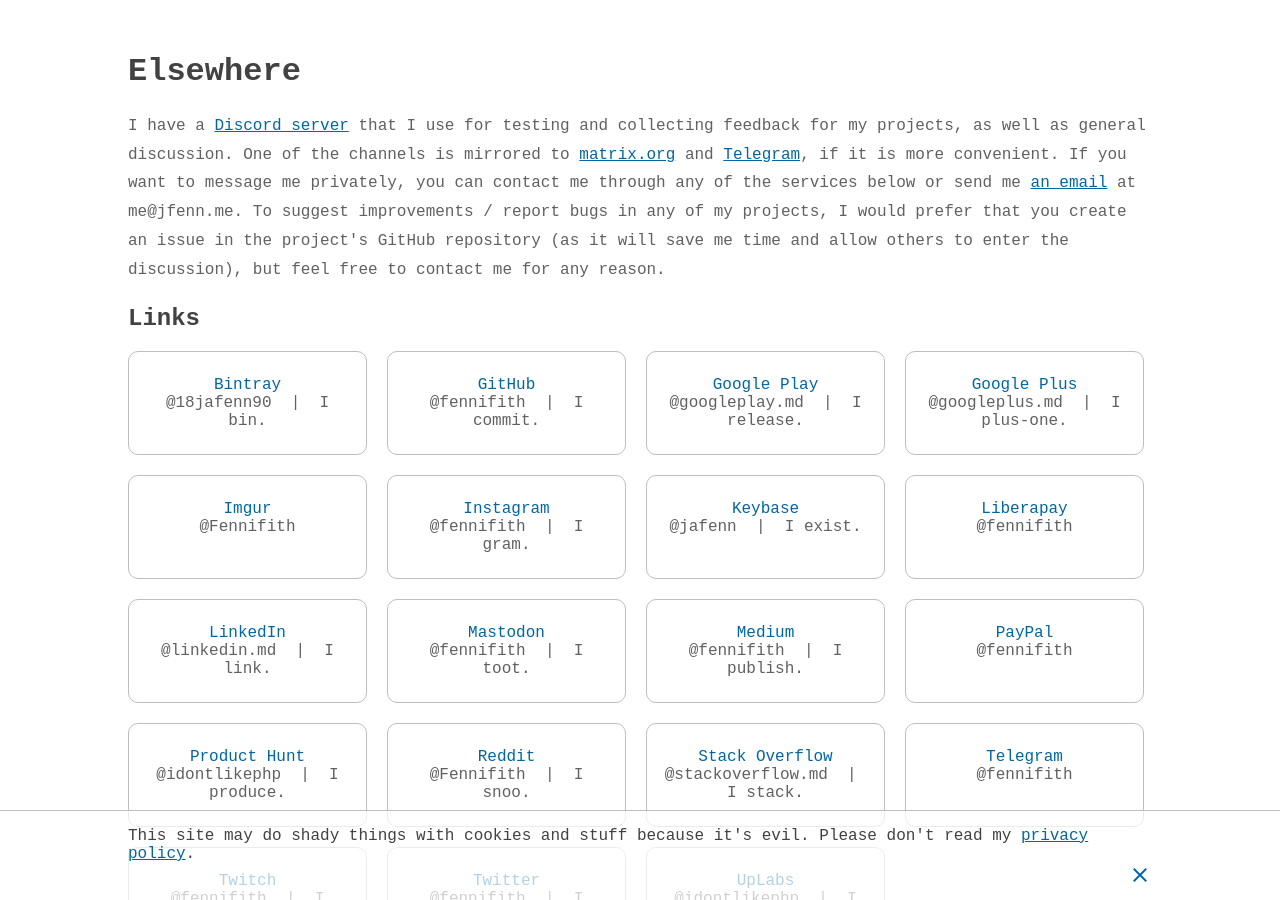
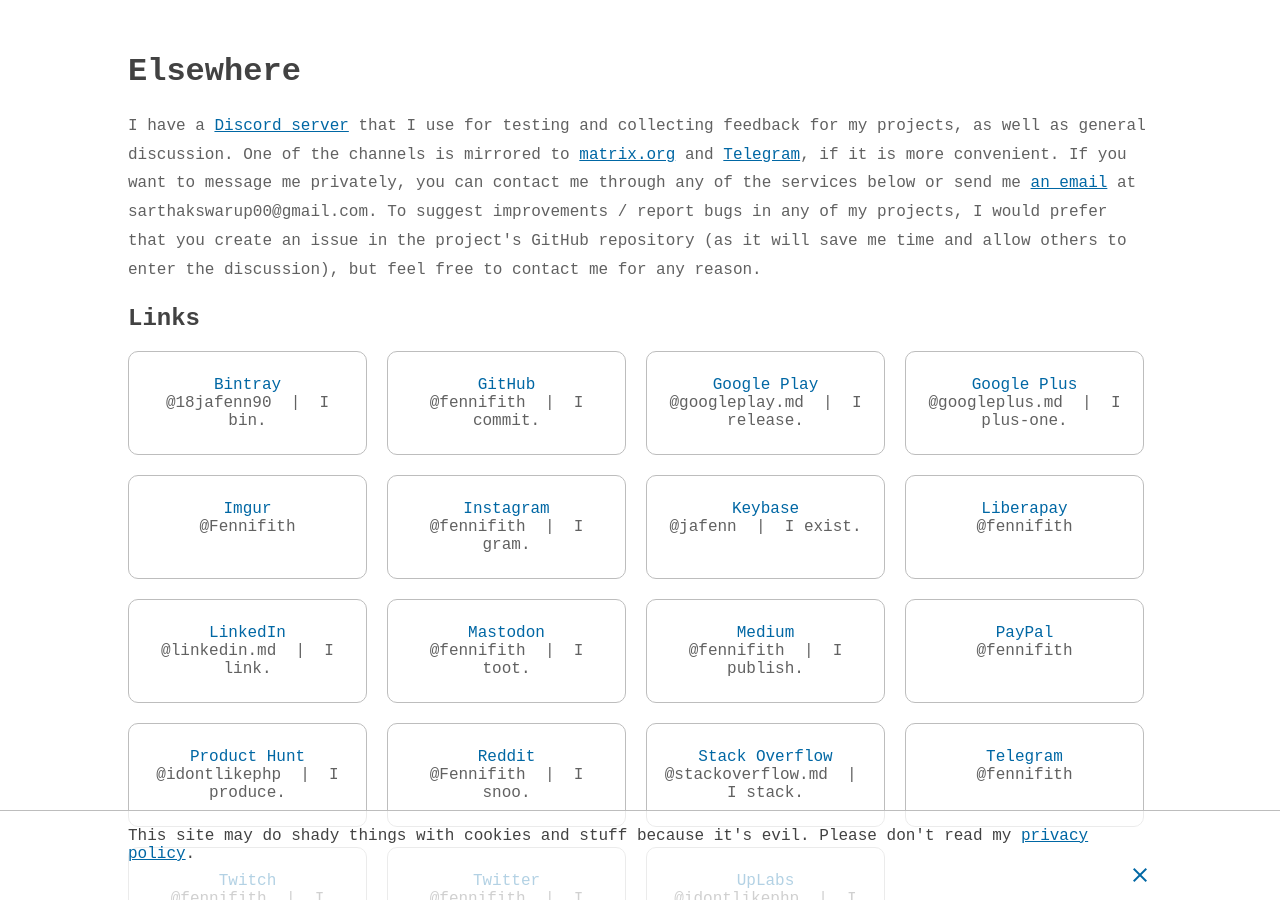
Before and after one commit to SarthakSwaroop/sarthakswaroop.github.io, a Jekyll site: the page built from pages/links.html, in a window 1280 px wide and 900 px high. Built offline with Jekyll 4.4.1, drawn with Linux system fonts in a browser that asks for light colours; some web fonts are replaced; comment, search, counter and statistics services are not loaded.

Commit message:
Update _config.yml

```diff
--- a/_config.yml
+++ b/_config.yml
@@ -1,6 +1,6 @@
-name: James Fenn
-author: James Fenn
-email: "me@jfenn.me"
+name: Sarthak Bansal
+author: Sarthak Bansal
+email: "sarthakswarup00@gmail.com"
 bio: "Enjoys writing software on loud keyboards. Starts too many projects. Consumes food."
 description: "Writer of bad puns and slightly better software. This website contains information about my adventures in programming, current projects, and me."
 icon: "/images/me.jpg"
```
